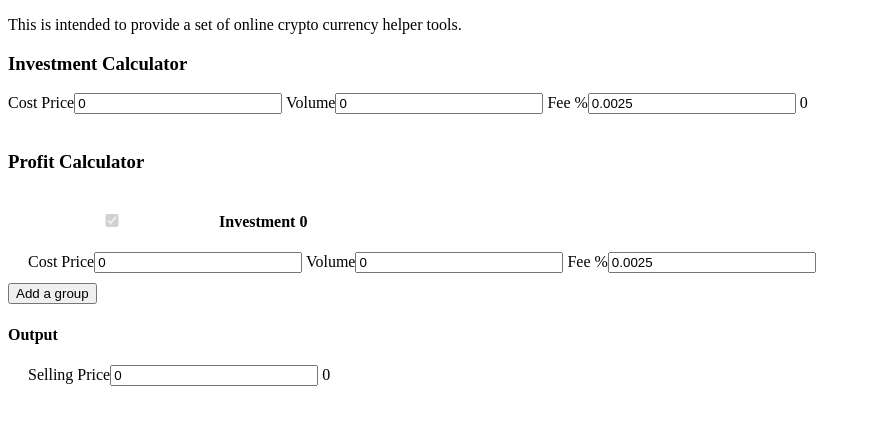
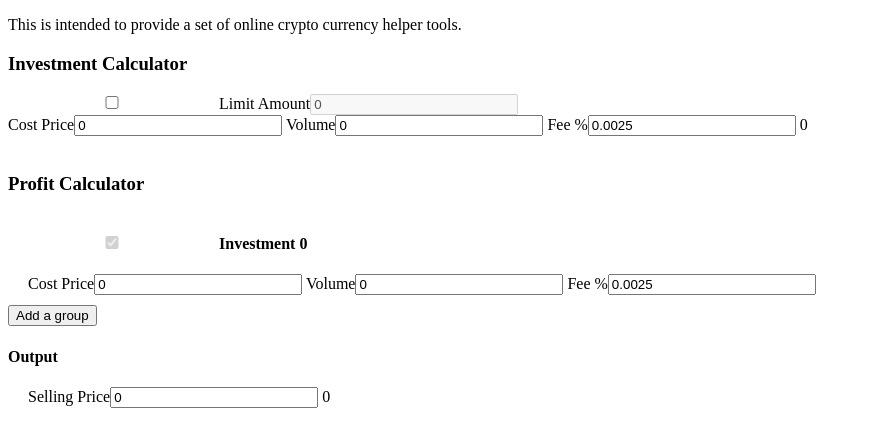
Before and after one commit to veerakumarnice/crypto-trade-helper, a plain HTML site: page index.html in a window 1280 px wide. Shown: the whole page, without its empty margins (0-871 px from the left). Drawn offline with Linux system fonts and the light colour scheme.

Commit message:
depends Module Added

```diff
--- a/assets/js/app-config.js
+++ b/assets/js/app-config.js
@@ -2,6 +2,7 @@ require.config({
 	paths : {
 		converter : 'assets/js/converter',
 		profit_calc: 'assets/js/profit-calculator',
+		depends: 'assets/js/depends',
 		formHelper: 'assets/js/formHelper'
 	}
 })
--- /dev/null
+++ b/assets/js/depends.js
@@ -0,0 +1,38 @@
+define('depends', function () {
+
+	var mapper = []
+
+	function startForContext(ctx) {
+		ctx = ctx || document
+		var elements = ctx.querySelectorAll('[depends]')
+		for (var i = elements.length - 1; i >= 0; i--) {
+			initElement(elements[i])
+		}
+	}
+
+	function initElement(element) {
+		var depends = getMaster(element)
+		setState.call(element, depends)
+		bindForElement(element, depends)
+	}
+	function bindForElement(elem, depends) {
+		depends.addEventListener('change', setState.bind(elem, depends))
+	}
+
+	function setState(depends) {
+		if(depends.checked){
+			this.removeAttribute('disabled')
+		} else {
+			this.setAttribute('disabled', true)
+		}
+	}
+
+	function getMaster(element) {
+		var depends = element.getAttribute('depends').trim().split('.')
+		return document.getElementById(depends[0]).elements[depends[1]]
+	}
+
+	return {
+		start : startForContext
+	}
+})
--- a/index.html
+++ b/index.html
@@ -16,7 +16,11 @@
 	This is intended to provide a set of online crypto currency helper tools.
 	<h3>Investment Calculator</h3>
 	<form id="investment-calculator" oninput="investment.value = parseFloat(costprice.value) * parseFloat(volume.value) * (1 + parseFloat(fee.value))">
-		<label for="costprice">Cost Price</label><input type="number" name="costprice" value="0" min="0">
+		<div>
+			<!-- <label for="limit-enabled">Enable Limit</label> --><input type="checkbox" name="limit-enabled">
+			<label for="limit-amount">Limit Amount</label><input type="number" name="limit-amount" value="0" min="0" depends="investment-calculator.limit-enabled">
+		</div>
+		<label for="costprice">Cost Price</label><input type="number" name="costprice" value="0" min="0" >
 		<label for="volume">Volume</label><input type="number" name="volume" value="0" min="0">
 		<label for="fee">Fee %</label><input type="number" name="fee" value="0.0025" min="0" max="100">
 		<output name="investment" type="number">0</output>
@@ -55,8 +59,9 @@
 	</form>
 </p>
 <script type="text/javascript">
-require(['profit_calc'], function (profit_calc) {
+require(['profit_calc', 'depends'], function (profit_calc, depends) {
 	profit_calc.init(document.getElementById('profit-calculator'))
+	depends.start()
 })
 </script>
 </body>
```
